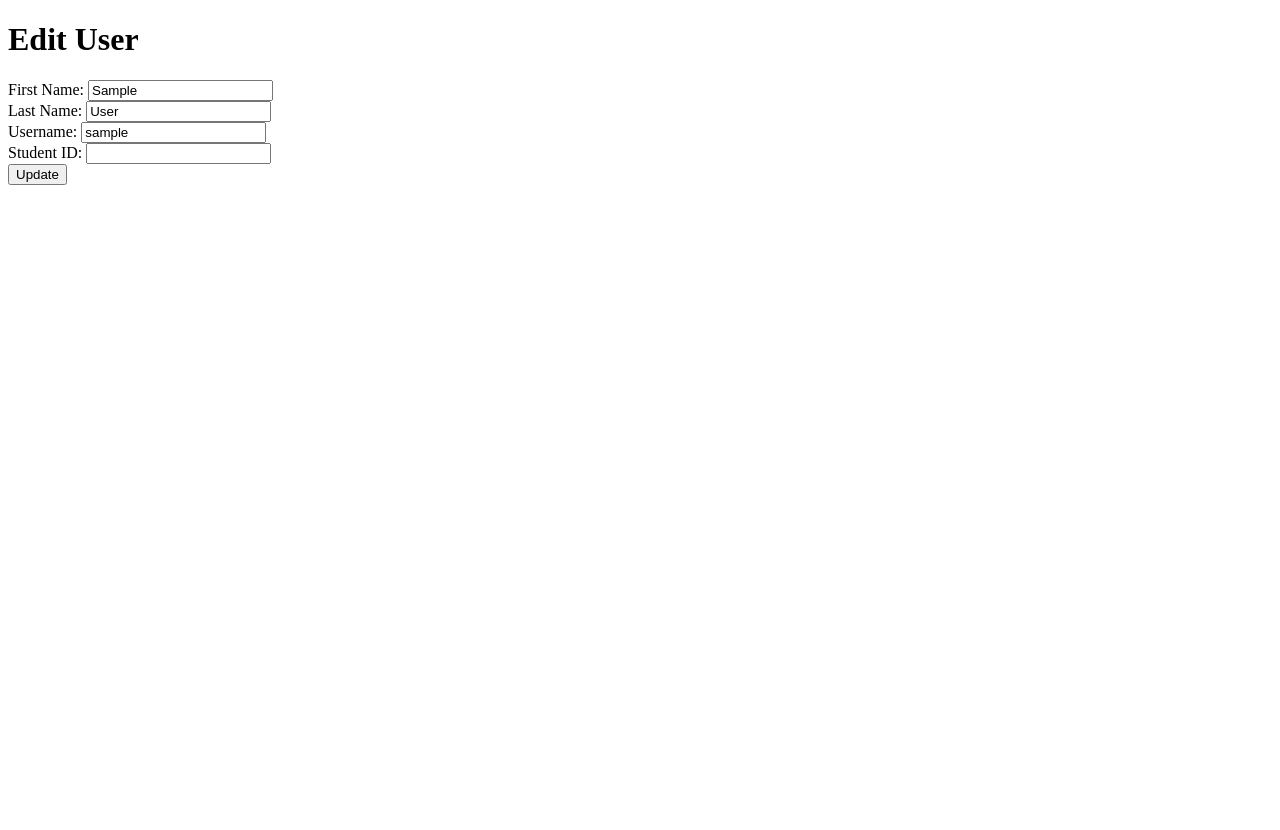
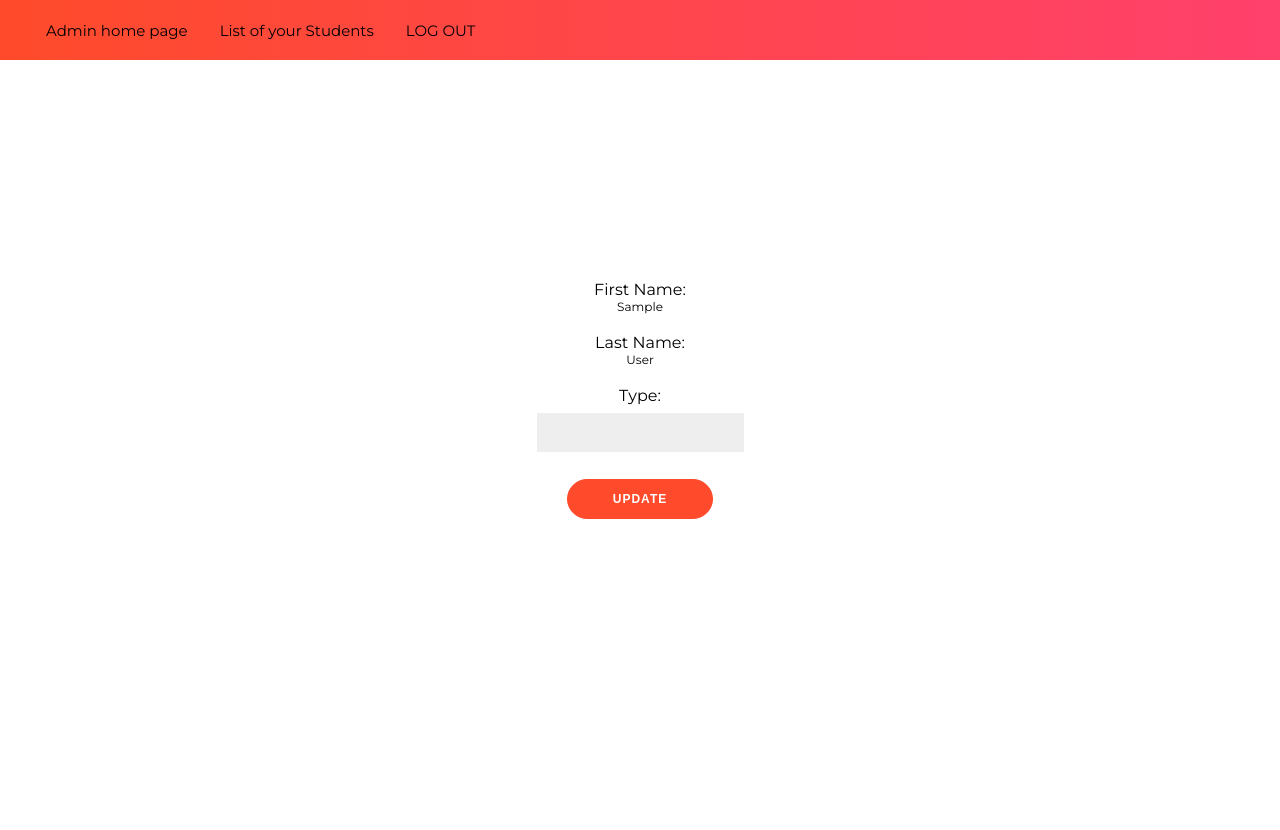
Before and after one commit to SamuelMatuska/MathProblemGenerator_app, a PHP site: page /selectedstudent.php?id=1 in a window 1280 px wide. Before the commit the page ends 185 px from the top, so only its background shows below. Run offline with PHP 8.4, Linux system fonts and the light colour scheme; the visitor is signed in with stand-in values (Sample User, id 1); tables that the repository leaves empty or names only in its code hold one stand-in row (values such as "Sample post"); data that the repository does not hold is empty; a stand-in replaces the project's code that opens the database connection.

Commit message:
Dokoncene editovanie

```diff
--- a/admin.php
+++ b/admin.php
@@ -34,7 +34,7 @@ if (isset($_SESSION['admin']) && $_SESSION['admin'] === true) {
 </head>
 <body>
 <nav>
-        <a href="admin.php">Admin home page</a>
+        <a href="studentslist.php">List of your Students</a>
         <a href="logout.php"> LOG OUT</a>
     </nav>
 </body>
--- a/selectedstudent.php
+++ b/selectedstudent.php
@@ -11,23 +11,17 @@ if (isset($_GET['id'])) {
     // Check if the form is submitted for updating user data
     if ($_SERVER['REQUEST_METHOD'] === 'POST') {
         // Retrieve the submitted data
-        $firstName = $_POST['first_name'];
-        $lastName = $_POST['last_name'];
-        $username = $_POST['username'];
-        $studentID = $_POST['studentID'];
+        $type = $_POST['type'];
 
         // Update the user data in the database
-        $stmt = $db->prepare("UPDATE users SET first_name = :first_name, last_name = :last_name, username = :username, studentID = :studentID WHERE id = :id");
-        $stmt->bindParam(":first_name", $firstName, PDO::PARAM_STR);
-        $stmt->bindParam(":last_name", $lastName, PDO::PARAM_STR);
-        $stmt->bindParam(":username", $username, PDO::PARAM_STR);
-        $stmt->bindParam(":studentID", $studentID, PDO::PARAM_STR);
+        $stmt = $db->prepare("UPDATE users SET type = :type WHERE id = :id");
+        $stmt->bindParam(":type", $type, PDO::PARAM_STR);
         $stmt->bindParam(":id", $userId, PDO::PARAM_INT);
 
         if ($stmt->execute()) {
-            $message = "User information updated successfully.";
+            $message = "User type updated successfully.";
         } else {
-            $message = "Failed to update user information.";
+            $message = "Failed to update user type.";
         }
     }
 
@@ -48,21 +42,26 @@ if (isset($_GET['id'])) {
             <meta http-equiv="X-UA-Compatible" content="IE=edge">
             <meta name="viewport" content="width=device-width, initial-scale=1.0">
             <title>Edit User</title>
+            <link rel="stylesheet" href="style_form.css?v=<?php echo time(); ?>">
+
         </head>
         <body>
+        <nav>
+            <a href="admin.php">Admin home page</a>
+            <a href="studentslist.php">List of your Students</a>
+            <a href="logout.php"> LOG OUT</a>
+        </nav>
             <h1>Edit User</h1>
             <?php if (!empty($message)) : ?>
                 <p><?php echo $message; ?></p>
             <?php endif; ?>
             <form method="POST">
                 <label for="first_name">First Name:</label>
-                <input type="text" name="first_name" value="<?php echo $user['first_name']; ?>"><br>
+                <span><?php echo $user['first_name']; ?></span><br>
                 <label for="last_name">Last Name:</label>
-                <input type="text" name="last_name" value="<?php echo $user['last_name']; ?>"><br>
-                <label for="username">Username:</label>
-                <input type="text" name="username" value="<?php echo $user['username']; ?>"><br>
-                <label for="studentID">Student ID:</label>
-                <input type="text" name="studentID" value="<?php echo $user['studentID']; ?>"><br>
+                <span><?php echo $user['last_name']; ?></span><br>
+                <label for="type">Type:</label>
+                <input type="text" name="type" value="<?php echo $user['type']; ?>"><br>
                 <button type="submit">Update</button>
             </form>
         </body>
--- a/style_form.css
+++ b/style_form.css
@@ -281,3 +281,24 @@ nav a:hover {
 	background-color: #000000;
 	color: rgb(255, 255, 255);
 }
+
+table {
+    width: 100%;
+    border-collapse: collapse;
+    margin-top: 50px;
+}
+
+th, td {
+    padding: 10px;
+    text-align: left;
+    border-bottom: 1px solid #ddd;
+}
+
+th {
+    background-color: #f2f2f2;
+    font-weight: bold;
+}
+
+tr:hover {
+    background-color: #f5f5f5;
+}
```
Also changed, not shown: studentslist.php (+7 -0 lines).
